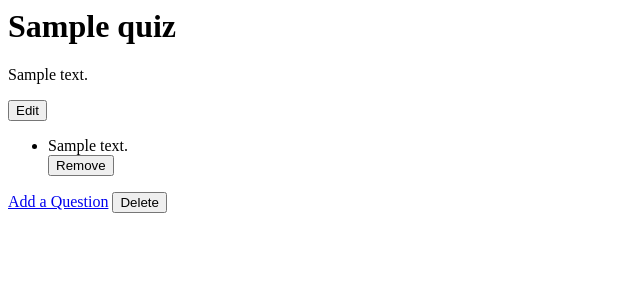
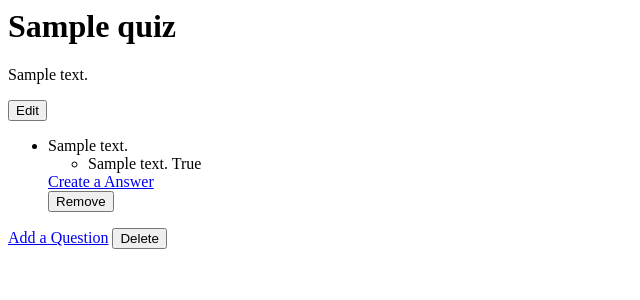
Before and after one commit to l-Welson-l/-Aahoot-, a Django app: page /quiz/1/ in a window 1280 px wide. Shown: the top 300 px of the page, without its empty margins (0-640 px from the left). Run offline with Django 5.2, Linux system fonts and the light colour scheme; a user stored in the database is signed in; tables that the repository leaves empty hold one stand-in row (values such as "Sample post").

Commit message:
Created answer create and is correct for the OP

```diff
--- a/home/templates/home/quiz_detail.html
+++ b/home/templates/home/quiz_detail.html
@@ -7,7 +7,13 @@
     {% for question in quiz.questions.all %}
         <li>
             {{question.text}}
+            {% for answer in question.answers.all %}
+                <ul>
+                    <li>{{answer.text}} {% if user.is_authenticated and quiz.user == user %} {{answer.is_correct}} {% endif %}</li>
+                </ul>
+            {% endfor %}
             {% if user.is_authenticated and quiz.user == user %}
+                <a href="{% url 'create_answer' question.id %}">Create a Answer</a>
                 <form method="post" action="{% url 'delete_question' question.id %}">
                     {% csrf_token %}
                     <button type="submit" value="delete">Remove</button>
--- a/home/urls.py
+++ b/home/urls.py
@@ -1,6 +1,6 @@
 from django.urls import path
 from . import views
-from .views import UserLogin, home, RegisterPage, UserLogout, CreateQuiz, QuizView, QuizDelete, QuestionCreate, QuestionDelete, QuizUpdate
+from .views import UserLogin, home, RegisterPage, UserLogout, CreateQuiz, QuizView, QuizDelete, QuestionCreate, QuestionDelete, QuizUpdate, AnswerCreate
 urlpatterns = [
     path('', home.as_view(), name="home" ),
     path('login/',UserLogin.as_view(), name="login" ),
@@ -12,4 +12,5 @@ urlpatterns = [
     path('quiz/<int:quiz_id>/create-question', QuestionCreate.as_view(), name="create_question"),
     path('delete-question/<int:pk>/', QuestionDelete.as_view(), name="delete_question"),
     path('quiz-update/<int:pk>/', QuizUpdate.as_view(), name="update_quiz"),
+    path('<int:pk>/answer-create/', AnswerCreate.as_view(), name="create_answer"),
 ]
--- a/home/views.py
+++ b/home/views.py
@@ -1,5 +1,5 @@
 from django.db.models.query import QuerySet
-from django.shortcuts import render, redirect
+from django.shortcuts import render, redirect, get_object_or_404
 from django.views.generic import ListView
 from django.contrib.auth.views import LoginView
 from django.contrib.auth import login, logout
@@ -87,3 +87,14 @@ class QuizUpdate(UpdateView):
     def get_success_url(self):
         quiz = self.get_object()
         return reverse('quiz', kwargs={'pk': quiz.id})
+
+class AnswerCreate(CreateView):
+    model = Answer
+    template_name = 'home/answer_create.html'
+    form_class = AnswerForm
+    def form_valid(self, form):
+        question = get_object_or_404(Question, pk=self.kwargs['pk'])
+        form.instance.question = question
+        return super().form_valid(form)
+    def get_success_url(self):
+        return reverse('quiz', kwargs={'pk': self.object.question.quiz.id})
```
Also changed, not shown: home/templates/home/answer_create.html (added, +7 -0 lines).
